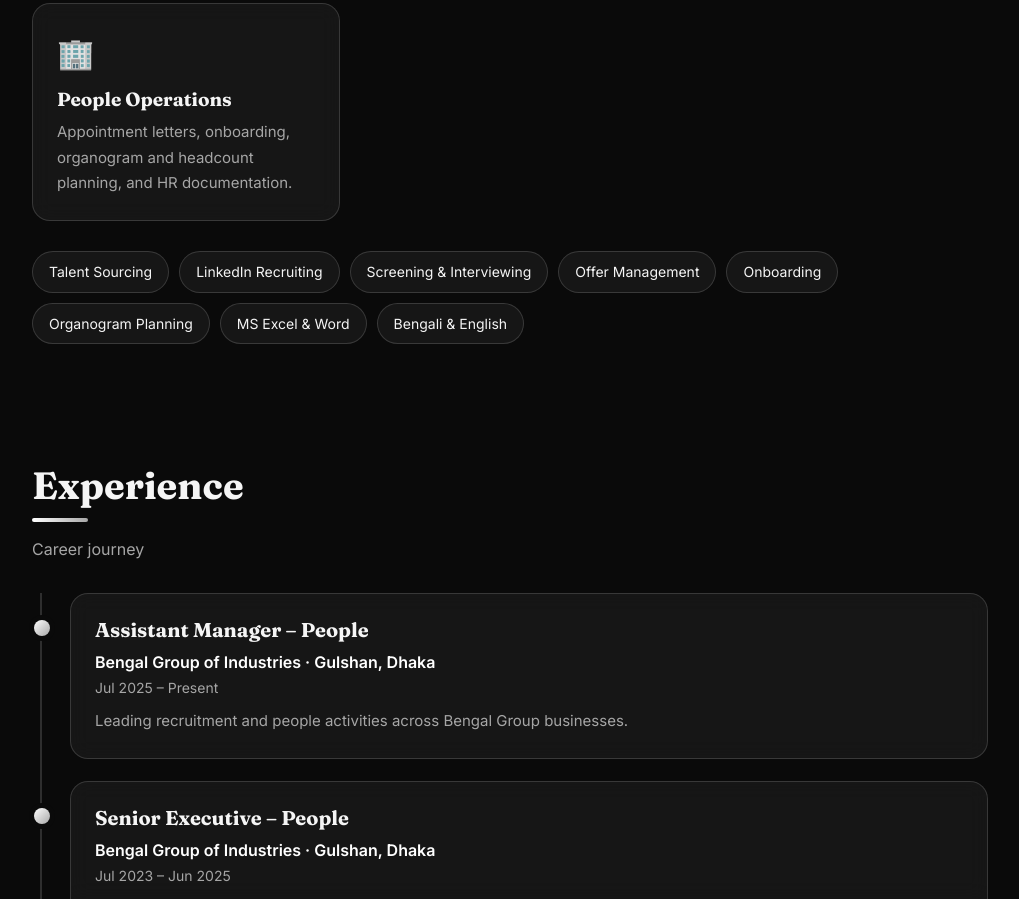
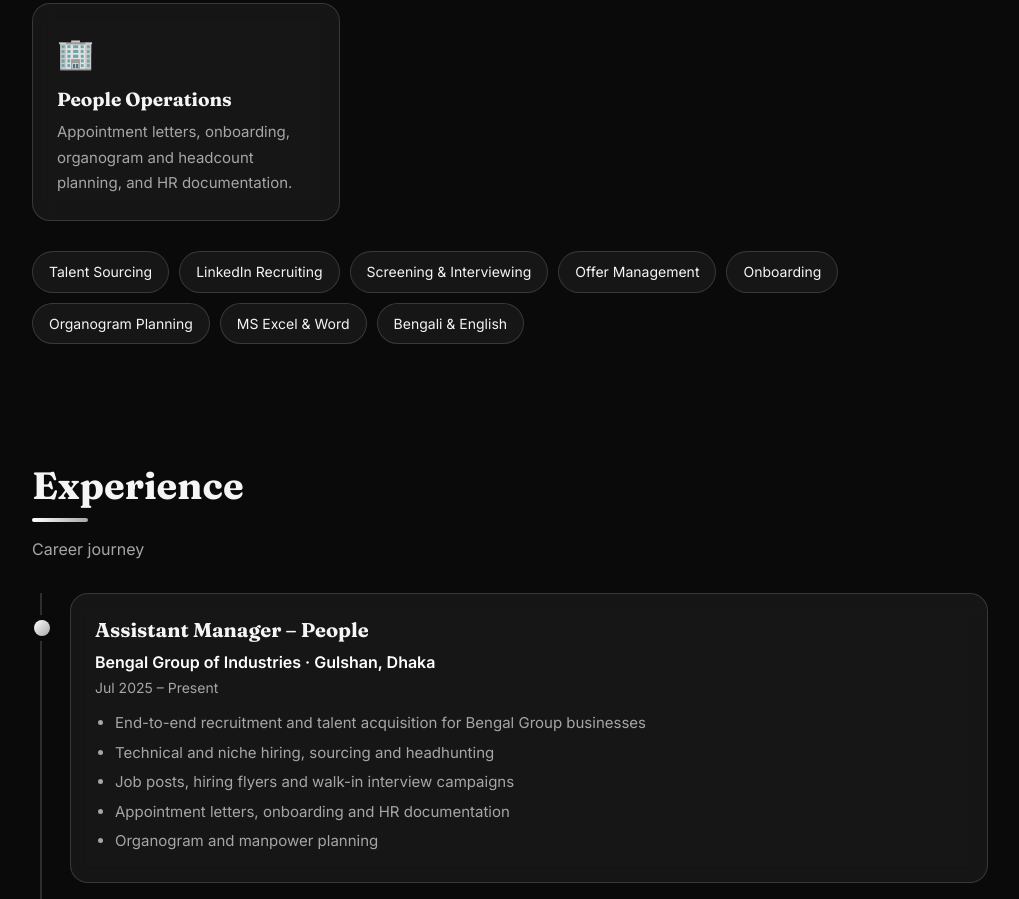
Before and after one commit to HungChoo/hungchoo.github.io, a plain HTML site: page index.html in a window 1280 px wide. Shown: the part 1901-2800 px from the top of the page, without its empty margins (130-1149 px from the left). Drawn offline with Linux system fonts and the light colour scheme.

Commit message:
index (1).html

```diff
--- a/index.html
+++ b/index.html
@@ -69,6 +69,8 @@ h2::after{content:"";display:block;width:56px;height:4px;border-radius:4px;margi
 .co{color:var(--a);font-weight:600}
 .d{font-size:14px;color:var(--muted)}
 .job p{margin:8px 0 0;color:var(--muted);font-size:15px}
+.job ul{margin:10px 0 0;padding-left:20px;color:var(--muted);font-size:15px}
+.job li{margin-bottom:4px}
 .pills{display:flex;flex-wrap:wrap;gap:10px;margin-top:30px}
 .pills span{background:var(--surface);border:1px solid var(--line);padding:8px 16px;border-radius:99px;font-size:14px;transition:.2s}
 .pills span:hover{background:linear-gradient(135deg,var(--a),var(--b));color:#0a0a0a;transform:translateY(-3px)}
@@ -127,7 +129,7 @@ footer{padding:28px 0;text-align:center;color:var(--muted);font-size:14px;border
 <section id="experience"><div class="wrap">
 <h2 class="rv">Experience</h2><p class="sub rv">Career journey</p>
 <div class="tl">
-<div class="job card rv"><h3>Assistant Manager – People</h3><div class="co">Bengal Group of Industries · Gulshan, Dhaka</div><div class="d">Jul 2025 – Present</div><p>Leading recruitment and people activities across Bengal Group businesses.</p></div>
+<div class="job card rv"><h3>Assistant Manager – People</h3><div class="co">Bengal Group of Industries · Gulshan, Dhaka</div><div class="d">Jul 2025 – Present</div><ul><li>End-to-end recruitment and talent acquisition for Bengal Group businesses</li><li>Technical and niche hiring, sourcing and headhunting</li><li>Job posts, hiring flyers and walk-in interview campaigns</li><li>Appointment letters, onboarding and HR documentation</li><li>Organogram and manpower planning</li></ul></div>
 <div class="job card rv"><h3>Senior Executive – People</h3><div class="co">Bengal Group of Industries · Gulshan, Dhaka</div><div class="d">Jul 2023 – Jun 2025</div><p>Handled end-to-end hiring and people operations across group companies.</p></div>
 <div class="job card rv"><h3>Senior Executive – Talent Acquisition</h3><div class="co">E-Zone HRM Limited · Banglamotor, Dhaka</div><div class="d">Apr 2022 – Jul 2023</div><p>Recruited for multiple client organisations as a talent acquisition specialist.</p></div>
 </div></div></section>
```
